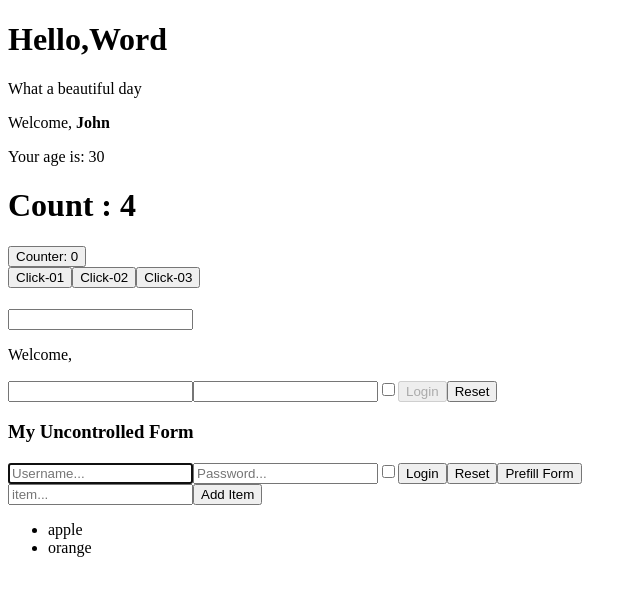
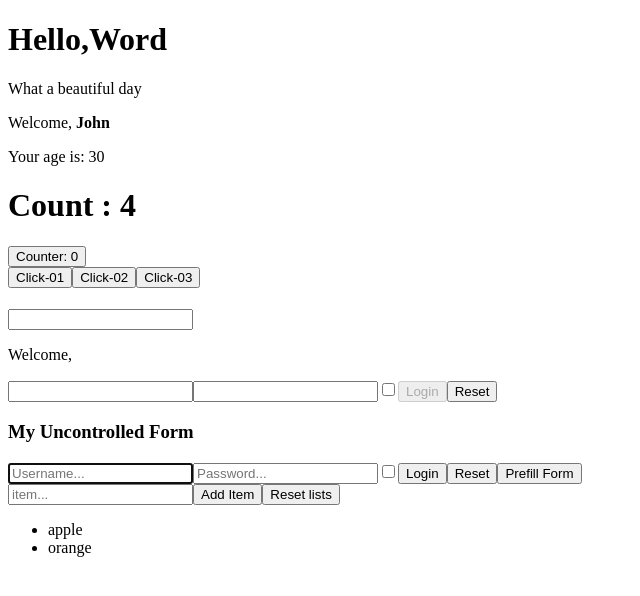
Before and after one commit to Ignazioconti/React_V2, a React (Create React App) app in the folder my-app/: page / in a window 1280 px wide. Shown: the top 596 px of the page, without its empty margins (0-640 px from the left). Built offline with nearby package versions, Linux system fonts and the light colour scheme.

Commit message:
Svolgimento

```diff
--- a/my-app/src/TodoList.js
+++ b/my-app/src/TodoList.js
@@ -28,6 +28,13 @@ export class TodoList extends React.Component {
     });
   };
 
+  ResetLists = () => {
+    this.setState({
+      items: [],
+      input: "",
+    });
+  };
+
   render() {
     return (
       <div>
@@ -40,6 +47,9 @@ export class TodoList extends React.Component {
         <button type="button" onClick={this.AddItem}>
           Add Item
         </button>
+        <button type="button" onClick={this.ResetLists}>
+          Reset lists
+        </button>
         <ul>{this.state.items}</ul>
       </div>
     );
```
